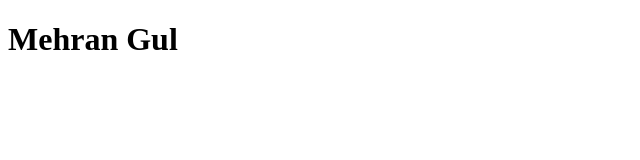
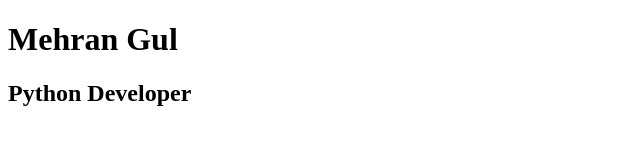
Before and after one commit to arammehran/arammehran.github.io, a plain HTML site: page index.html in a window 1280 px wide. Shown: the whole page, without its empty margins (0-640 px from the left). Drawn offline with Linux system fonts and the light colour scheme.

Commit message:
Edited index file

```diff
--- a/index.html
+++ b/index.html
@@ -5,5 +5,6 @@
 </head>
 <body>
     <h1>Mehran Gul</h1>
+    <h2>Python Developer</h2>
 </body>
 </html>
```
